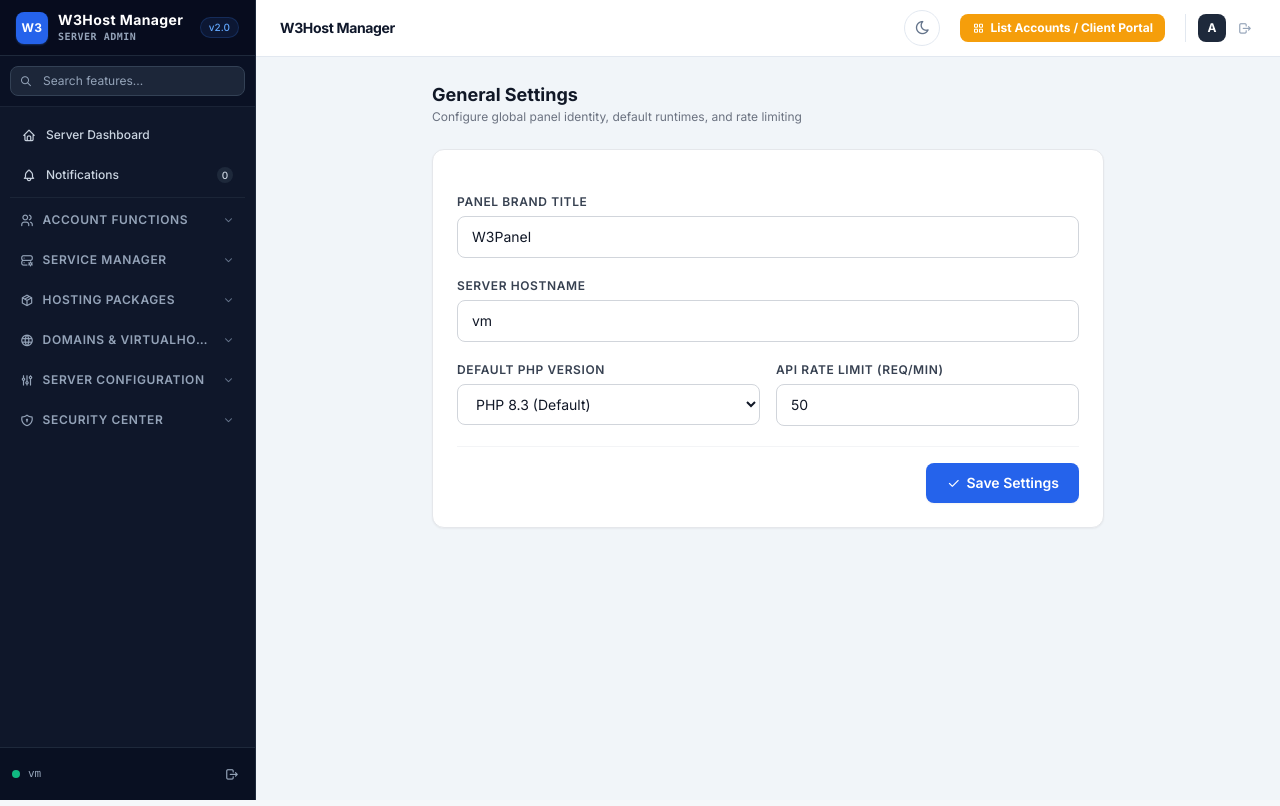
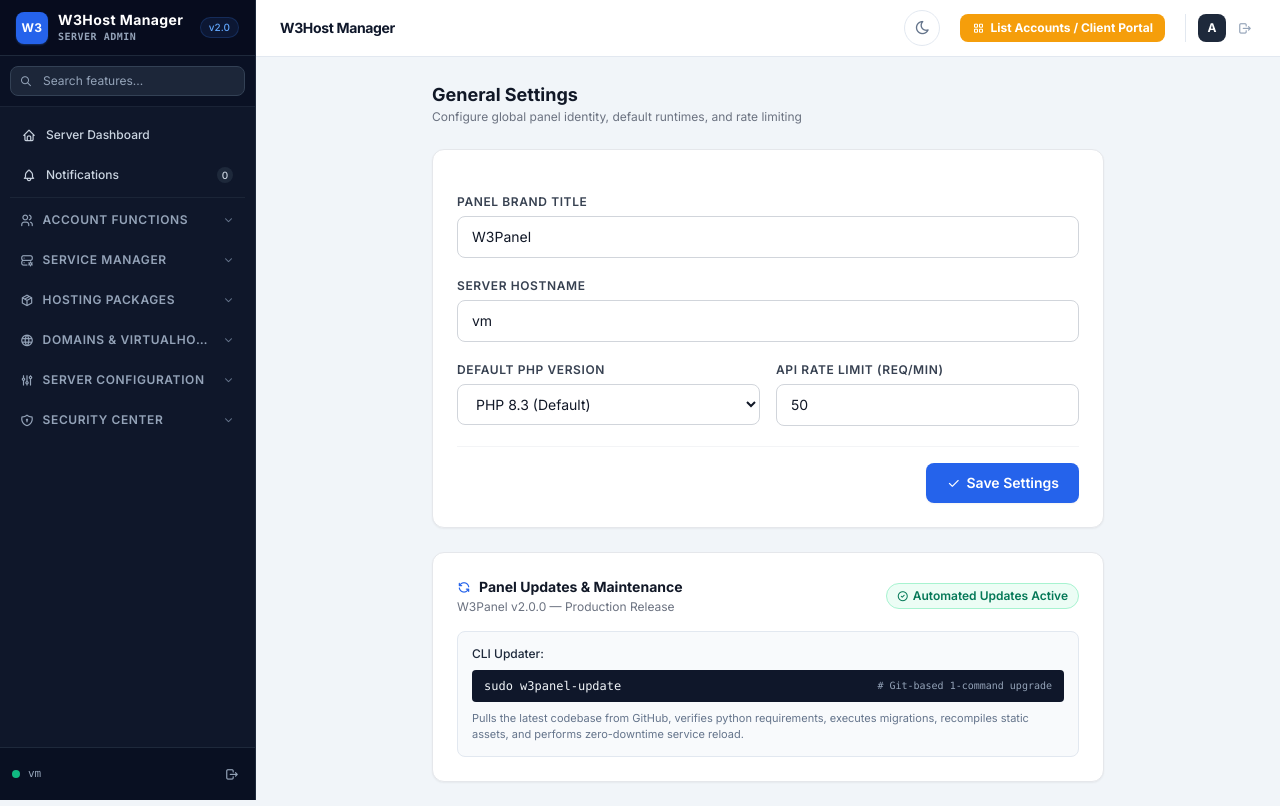
Before and after one commit to lkylab/w3panel, a Django app: page /settings/ in a window 1280 px wide. Run offline with Django 4.2, Linux system fonts and the light colour scheme; data that the repository does not hold is empty; some libraries are stand-ins or nearby versions.

Commit message:
feat: add update provision script and CLI tool w3panel-update

```diff
--- a/apps/admin/views.py
+++ b/apps/admin/views.py
@@ -896,6 +896,7 @@ def admin_settings(request):
         'server_hostname': SystemSetting.get('server_hostname', platform.node()),
         'default_php': SystemSetting.get('default_php', '8.3'),
         'api_rate_limit': SystemSetting.get('api_rate_limit', '50'),
+        'panel_version': getattr(settings, 'W3PANEL_VERSION', '2.0.0'),
     })
 
 
--- a/templates/admin/settings.html
+++ b/templates/admin/settings.html
@@ -47,5 +47,30 @@
             </div>
         </form>
     </div>
+
+    <!-- Panel Updates & Maintenance Card -->
+    <div class="bg-white rounded-xl border border-gray-200 p-6 shadow-sm space-y-4">
+        <div class="flex items-center justify-between">
+            <div>
+                <h3 class="text-sm font-bold text-gray-900 flex items-center gap-2">
+                    <i class="ti ti-refresh text-blue-600"></i> Panel Updates & Maintenance
+                </h3>
+                <p class="text-xs text-gray-500 mt-0.5">W3Panel v{{ panel_version|default:"2.0.0" }} — Production Release</p>
+            </div>
+            <span class="inline-flex items-center px-2.5 py-1 rounded-full text-xs font-semibold bg-emerald-50 text-emerald-700 border border-emerald-200">
+                <i class="ti ti-circle-check mr-1"></i> Automated Updates Active
+            </span>
+        </div>
+        <div class="p-3.5 bg-slate-50 border border-slate-200 rounded-lg text-xs text-slate-700 space-y-2">
+            <div class="font-medium text-slate-800">CLI Updater:</div>
+            <div class="flex items-center justify-between font-mono bg-slate-900 text-slate-100 px-3 py-2 rounded">
+                <span>sudo w3panel-update</span>
+                <span class="text-slate-400 text-[10px]"># Git-based 1-command upgrade</span>
+            </div>
+            <div class="text-[11px] text-slate-500">
+                Pulls the latest codebase from GitHub, verifies python requirements, executes migrations, recompiles static assets, and performs zero-downtime service reload.
+            </div>
+        </div>
+    </div>
 </div>
 {% endblock %}
```
Also changed, not shown: 3 other files.
